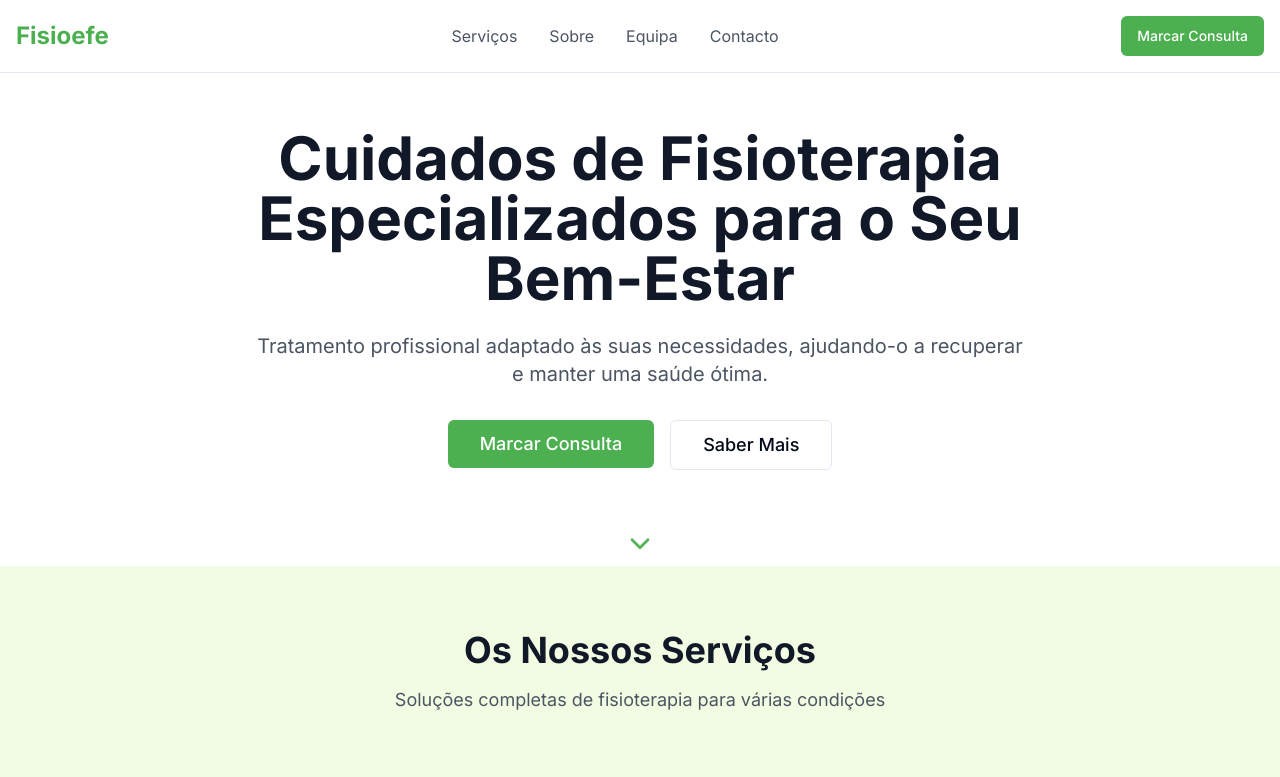
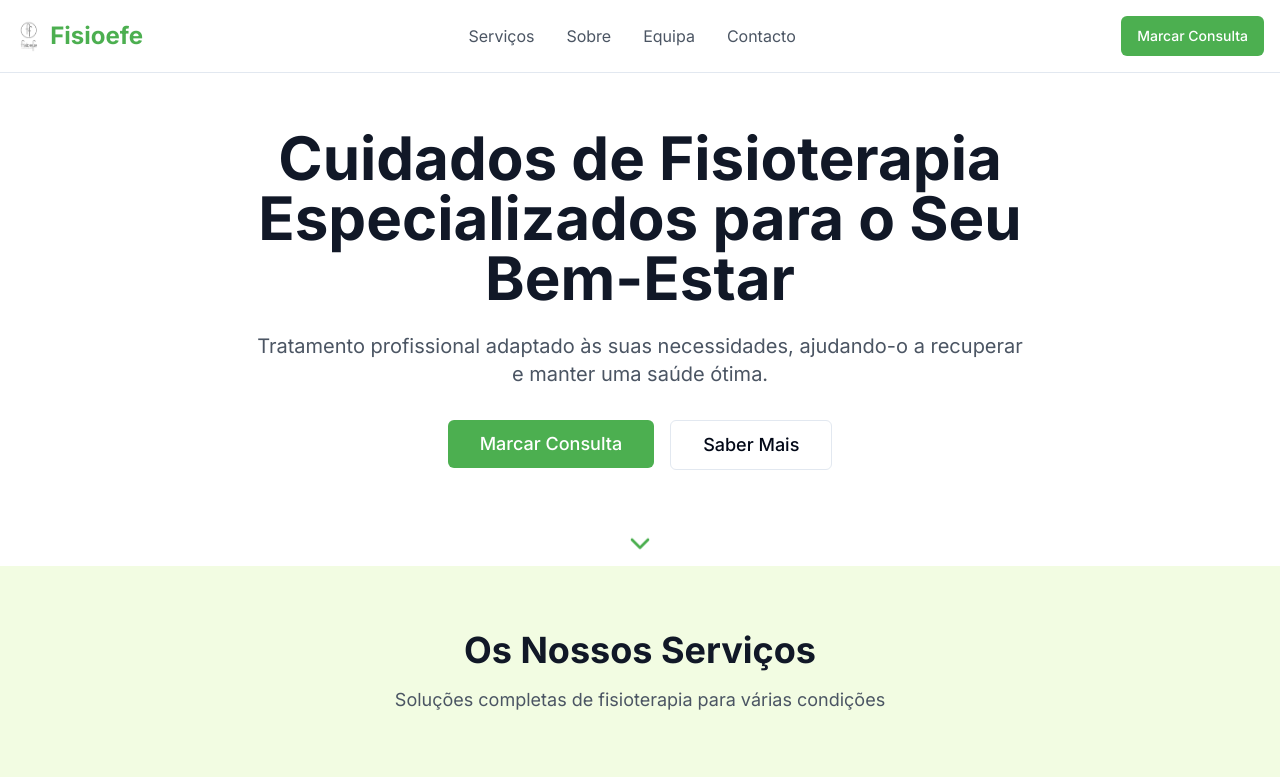
Before and after one commit to fr0shuka/fisioefe, a React (Vite) app: page / in a window 1280 px wide. Shown: the top 777 px of the page. Built offline with nearby package versions, Linux system fonts and the light colour scheme.

Commit message:
Add Fisioefe logo
Added the Fisioefe logo near the "Fisioefe" h1 tag in the website's header.

```diff
--- a/src/pages/Index.tsx
+++ b/src/pages/Index.tsx
@@ -16,7 +16,10 @@ const Index = () => {
       {/* Navigation */}
       <nav className="fixed w-full bg-white/80 backdrop-blur-sm z-50 border-b">
         <div className="container mx-auto px-4 py-4 flex items-center justify-between">
-       <h1 className="text-2xl font-bold text-primary">Fisioefe</h1>
+          <div className="flex items-center gap-2">
+            <img src="/Fisioefe.png" alt="Fisioefe Logo" className="h-8 w-auto" />
+            <h1 className="text-2xl font-bold text-primary">Fisioefe</h1>
+          </div>
           <div className="hidden md:flex space-x-8">
             <a href="#services" className="text-gray-600 hover:text-primary transition-colors">Serviços</a>
             <a href="#about" className="text-gray-600 hover:text-primary transition-colors">Sobre</a>
```
